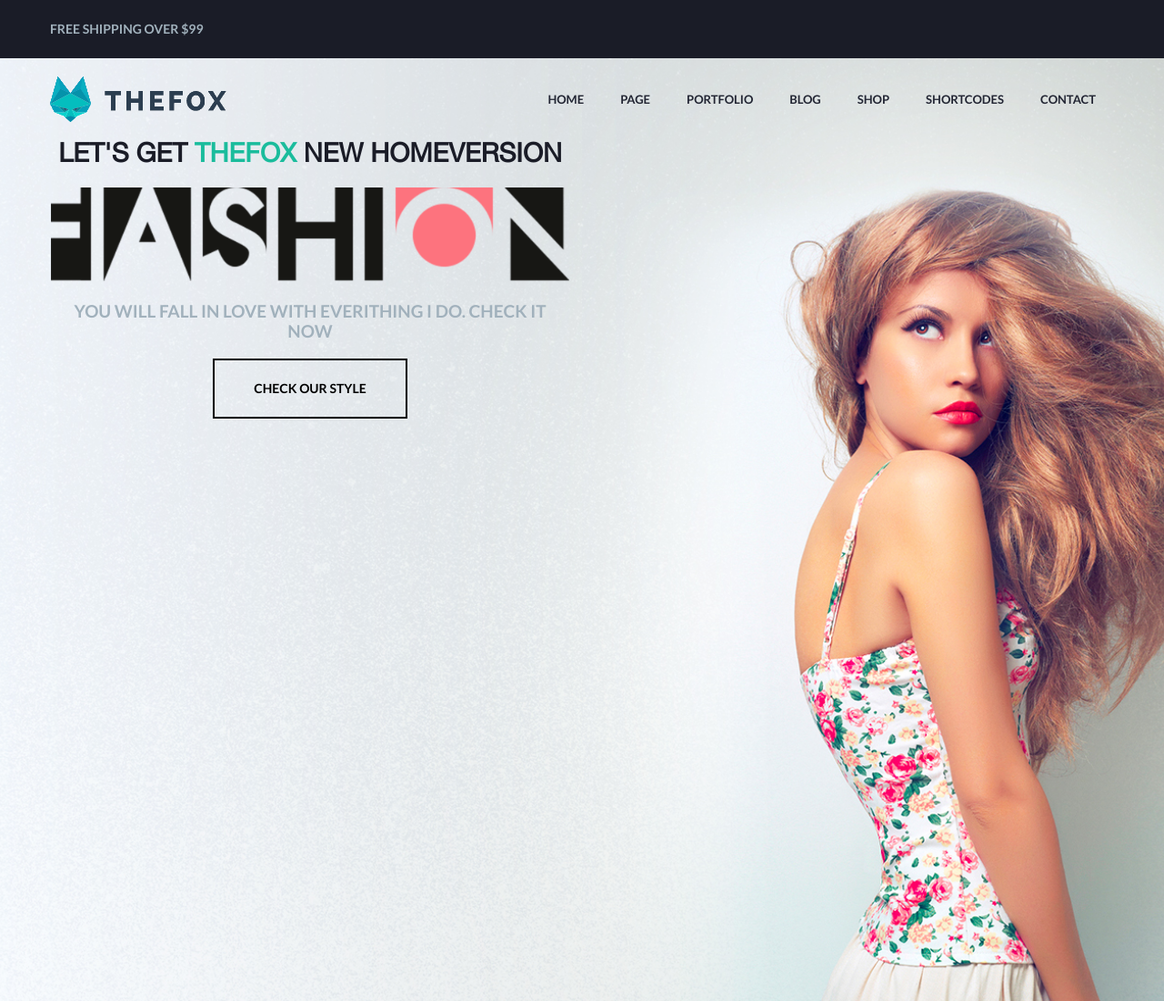
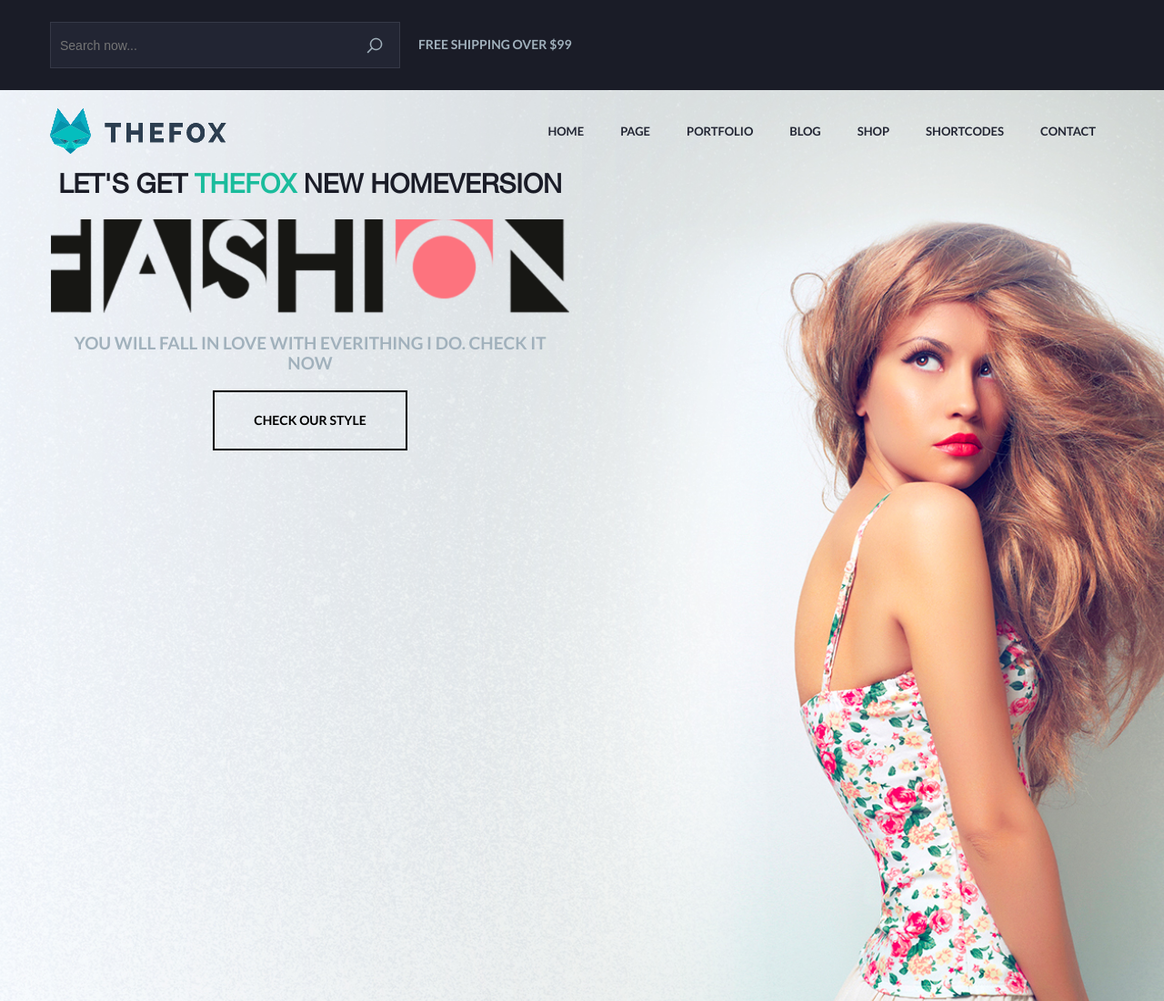
Before and after one commit to Naker90/professional-thefox-design, a plain HTML site: page index.html in a window 1280 px wide. Shown: the top 1100 px of the page at 91% size. Drawn offline with Linux system fonts and the light colour scheme.

Commit message:
added input to top bar

```diff
--- a/index.html
+++ b/index.html
@@ -18,8 +18,11 @@
     <header>
         <section id="second-menu">
            <div class="wrapper">
-                <nav>
-                    <p>FREE SHIPPING OVER $99</p>
+                <nav class="flex-wrapper flex-space-between">
+                   <div class="flex-wrapper flex-align-center-v">
+                        <input type="text" placeholder="Search now...">
+                        <p>FREE SHIPPING OVER $99</p>
+                   </div>
                 </nav>
            </div>
         </section>
--- a/styles/style.css
+++ b/styles/style.css
@@ -291,6 +291,15 @@ input {
     margin: 0 10px;
 }
 
+nav input {
+    background-color: #222533;
+    border-color: #363947;
+    background-image: url(../images/search-icon.png);
+    background-position: 95%;
+    background-repeat: no-repeat;
+    margin-right: 20px;
+}
+
 #fashion {
     background: url(../images/background.jpg);
     background-size: cover;
```
Also changed, not shown: images/search-icon.png (added).
